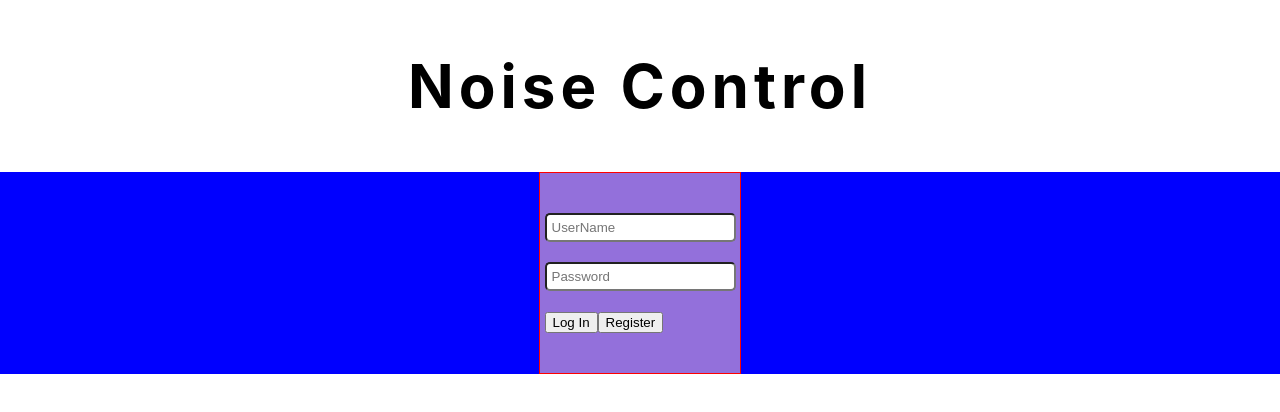
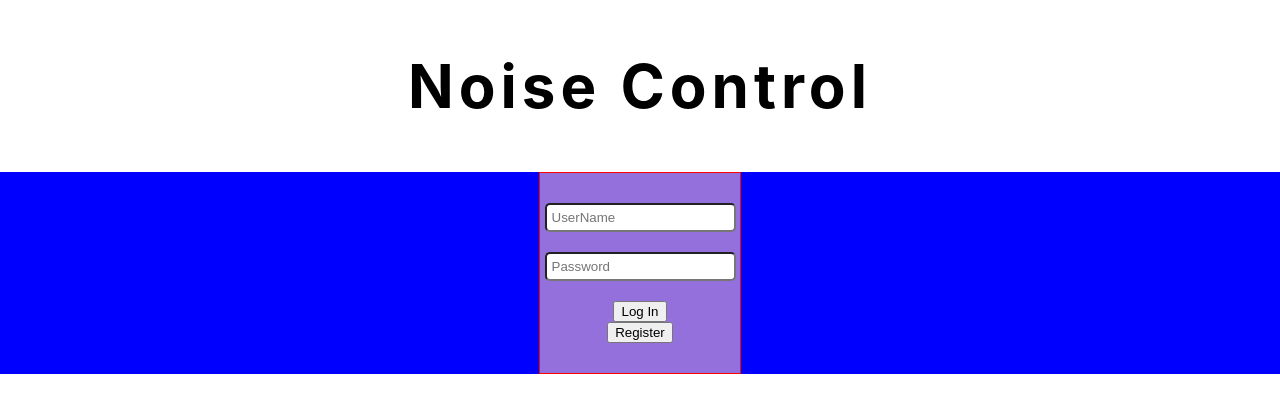
Before and after one commit to bw-noise-controller-raine/noise-contoller-Autumn-King-Jones, a React (Create React App) app in the folder noisecontrol/: page / in a window 1280 px wide. Shown: the top 412 px of the page. Built offline with nearby package versions, Linux system fonts and the light colour scheme.

Commit message:
hosting problems

```diff
--- a/noisecontrol/src/App.css
+++ b/noisecontrol/src/App.css
@@ -58,3 +58,10 @@
   justify-content:center;
   letter-spacing:5px;
 }
+
+.LogIn, button{
+  display:flex;
+  flex-direction: row;
+  margin: 0 auto;
+
+}
```
Also changed, not shown: 1 other file (tests, documents, lock files or other folders).
